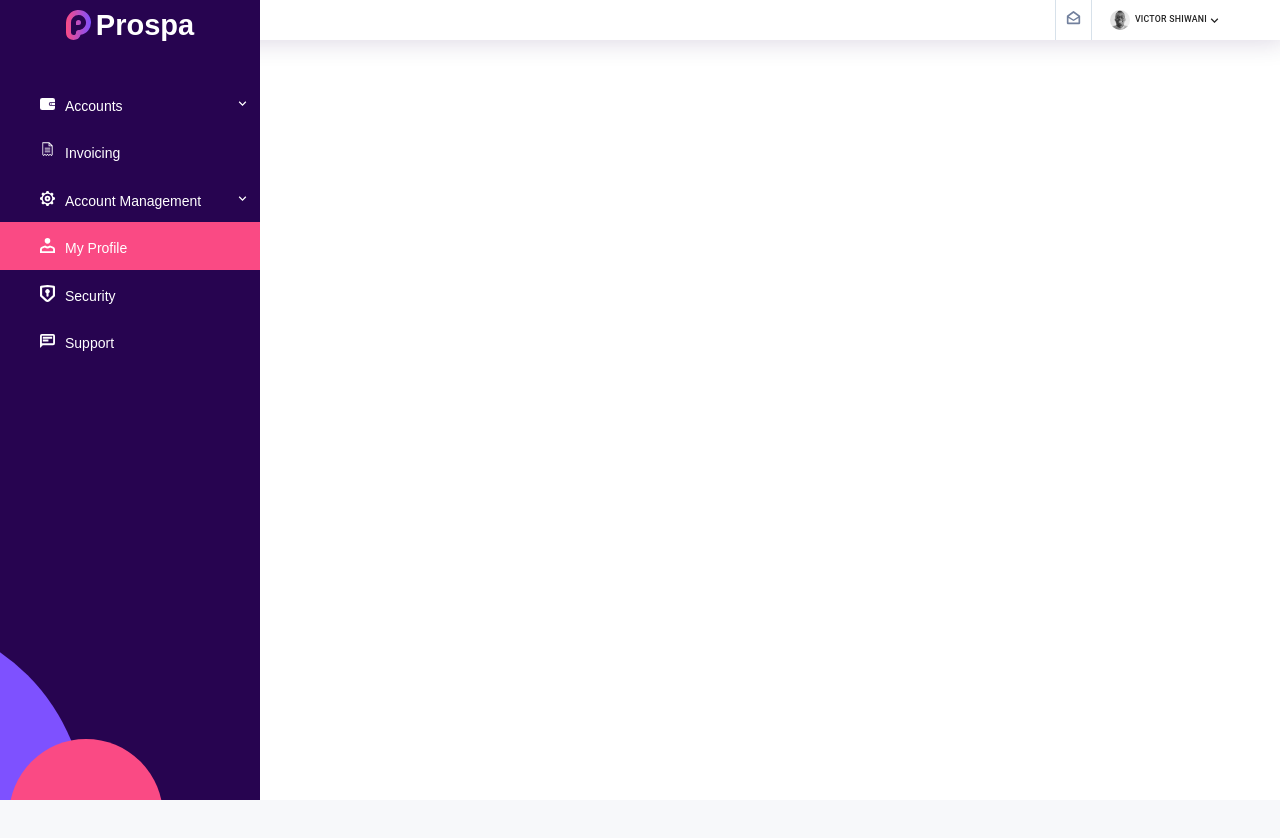
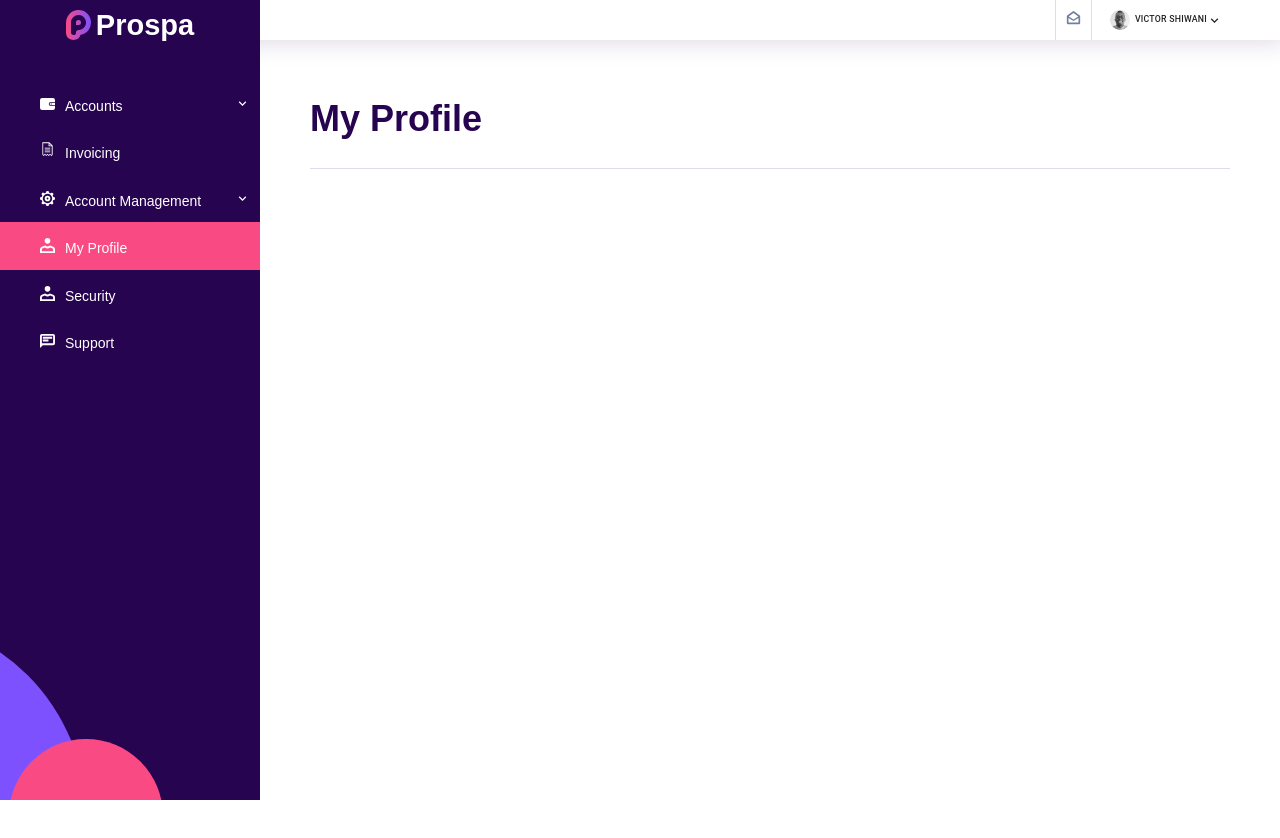
Before and after one commit to AdePhil/-prospa-dashboard-, a React (Create React App) app: page /profile in a window 1280 px wide. Before the commit the page ends 800 px from the top, so only its background shows below. Built offline with nearby package versions, Linux system fonts and the light colour scheme.

Commit message:
navigation fix

```diff
--- a/src/Components/AccountCard/index.js
+++ b/src/Components/AccountCard/index.js
@@ -9,7 +9,7 @@ const AccountCard = ({ account: { type, amount, number } }) => {
           <p className="account-card__number">{number}</p>
         </div>
         <div className={`${type} icon`}>
-          <img src={`${type}-account.svg`} alt={`${type} account`} />
+          <img src={`/${type}-account.svg`} alt={`${type} account`} />
         </div>
       </div>
       <p className="account-card__amount">₦{amount}</p>
--- a/src/Components/DashboardLayout/index.js
+++ b/src/Components/DashboardLayout/index.js
@@ -2,7 +2,13 @@
 import React, { useEffect, useRef } from "react";
 import "./dashboardlayout.scss";
 import AllAccounts from "../../Pages/AllAccounts";
-import { Switch, Route, NavLink, useLocation } from "react-router-dom";
+import {
+  Switch,
+  Route,
+  NavLink,
+  useLocation,
+  Redirect
+} from "react-router-dom";
 import Invoicing from "../../Pages/Invoicing";
 import Sidebar from "../Sidebar";
 import { useState } from "react";
@@ -13,6 +19,10 @@ import ExpandMore from "@material-ui/icons/ExpandMore";
 import CurrentAccounts from "../../Pages/CurrentAccounts";
 import SavingsAccounts from "../../Pages/SavingsAccounts";
 import TaxAccounts from "../../Pages/TaxAccounts";
+import Security from "../../Pages/Security";
+import Support from "../../Pages/Support";
+import Profile from "../../Pages/Profile";
+import Settings from "../../Pages/Settings";
 import { TransitionGroup, CSSTransition } from "react-transition-group";
 import useOutsideClicks from "../../hooks/useOutsideClicks";
 
@@ -24,6 +34,7 @@ const initialSideBarItems = [
     link: "/",
     open: false,
     items: [
+      { id: 2, name: "all", label: "All", link: "/accounts/all" },
       { id: 2, name: "current", label: "Current", link: "/accounts/current" },
       { id: 3, name: "savings", label: "Savings", link: "/accounts/savings" },
       { id: 4, name: "tax", label: "Tax", link: "/accounts/tax" }
@@ -47,7 +58,7 @@ const initialSideBarItems = [
         id: 2,
         name: "settings",
         label: "Settings",
-        link: "/account-management/settings"
+        link: "/settings"
       }
     ]
   },
@@ -60,7 +71,7 @@ const initialSideBarItems = [
   },
   {
     id: 8,
-    name: "security",
+    name: "Profile",
     label: "Security",
     link: "/security",
     open: false
@@ -162,8 +173,27 @@ const DashboardLayout = () => {
                     <Route path="/" exact>
                       <AllAccounts />
                     </Route>
+                    <Route path="/accounts/all" exact>
+                      <AllAccounts />
+                    </Route>
                     <Route path="/invoicing" exact>
                       <Invoicing />
+                    </Route>
+                    <Route path="/support" exact>
+                      <Support />
+                    </Route>
+                    <Route path="/security" exact>
+                      <Security />
+                    </Route>
+                    <Route
+                      path="/account-management"
+                      render={() => <Redirect to={"/settings"} />}
+                    ></Route>
+                    <Route path="/settings" exact>
+                      <Settings />
+                    </Route>
+                    <Route path="/profile" exact>
+                      <Profile />
                     </Route>
                     <Route path="/accounts/current" exact>
                       <CurrentAccounts />
--- /dev/null
+++ b/src/Pages/Profile/index.js
@@ -0,0 +1,11 @@
+import React from "react";
+import "./profile.scss";
+const Profile = () => {
+  return (
+    <div className="full-height pd">
+      <h1 className="general-heading">My Profile</h1>
+    </div>
+  );
+};
+
+export default Profile;
--- /dev/null
+++ b/src/Pages/Profile/profile.scss
@@ -0,0 +1,11 @@
+.invoicing {
+  min-height: 100vh;
+  &__heading {
+    color: var(--blue);
+    padding: 20px 0;
+    margin-top: 0;
+    margin-bottom: 40px;
+    border-bottom: 0.5px solid var(--light-blue);
+    font-weight: 600;
+  }
+}
--- /dev/null
+++ b/src/Pages/Security/index.js
@@ -0,0 +1,10 @@
+import React from "react";
+const Security = () => {
+  return (
+    <div className="full-height pd">
+      <h1 className="general-heading">Security</h1>
+    </div>
+  );
+};
+
+export default Security;
--- /dev/null
+++ b/src/Pages/Settings/index.js
@@ -0,0 +1,10 @@
+import React from "react";
+const Settings = () => {
+  return (
+    <div className="full-height pd">
+      <h1 className="general-heading">Settings</h1>
+    </div>
+  );
+};
+
+export default Settings;
--- /dev/null
+++ b/src/Pages/Support/index.js
@@ -0,0 +1,11 @@
+import React from "react";
+import "./support.scss";
+const Support = () => {
+  return (
+    <div className="full-height pd">
+      <h1 className="general-heading">Support</h1>
+    </div>
+  );
+};
+
+export default Support;
--- a/src/styles.scss
+++ b/src/styles.scss
@@ -103,6 +103,19 @@ html {
   }
 }
 
+.general-heading {
+  color: var(--blue);
+  padding: 20px 0;
+  margin-top: 0;
+  margin-bottom: 40px;
+  border-bottom: 0.5px solid var(--light-blue);
+  font-weight: 600;
+}
+
+.full-height {
+  min-height: 100vh;
+}
+
 .pd {
   padding: 30px 50px;
   @media (max-width: 600px) {
```
Also changed, not shown: src/Pages/Support/support.scss (added).
